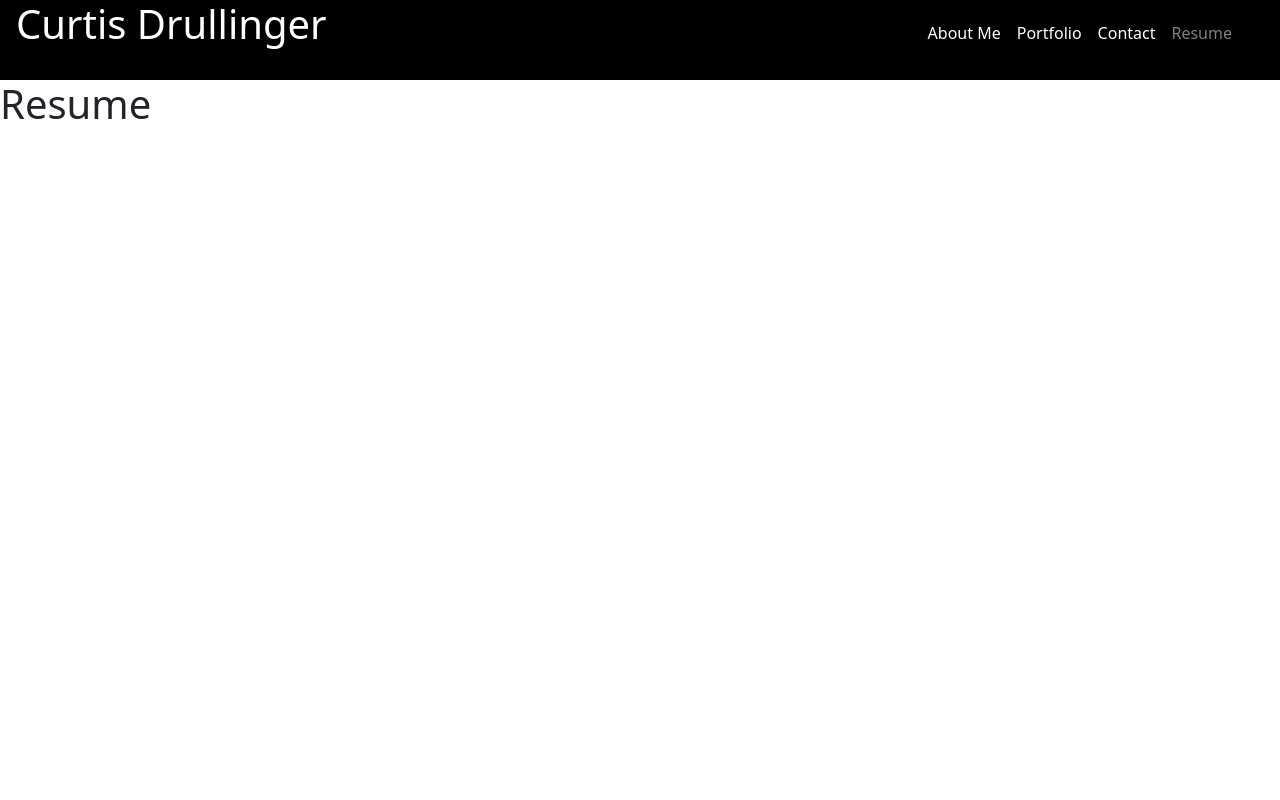
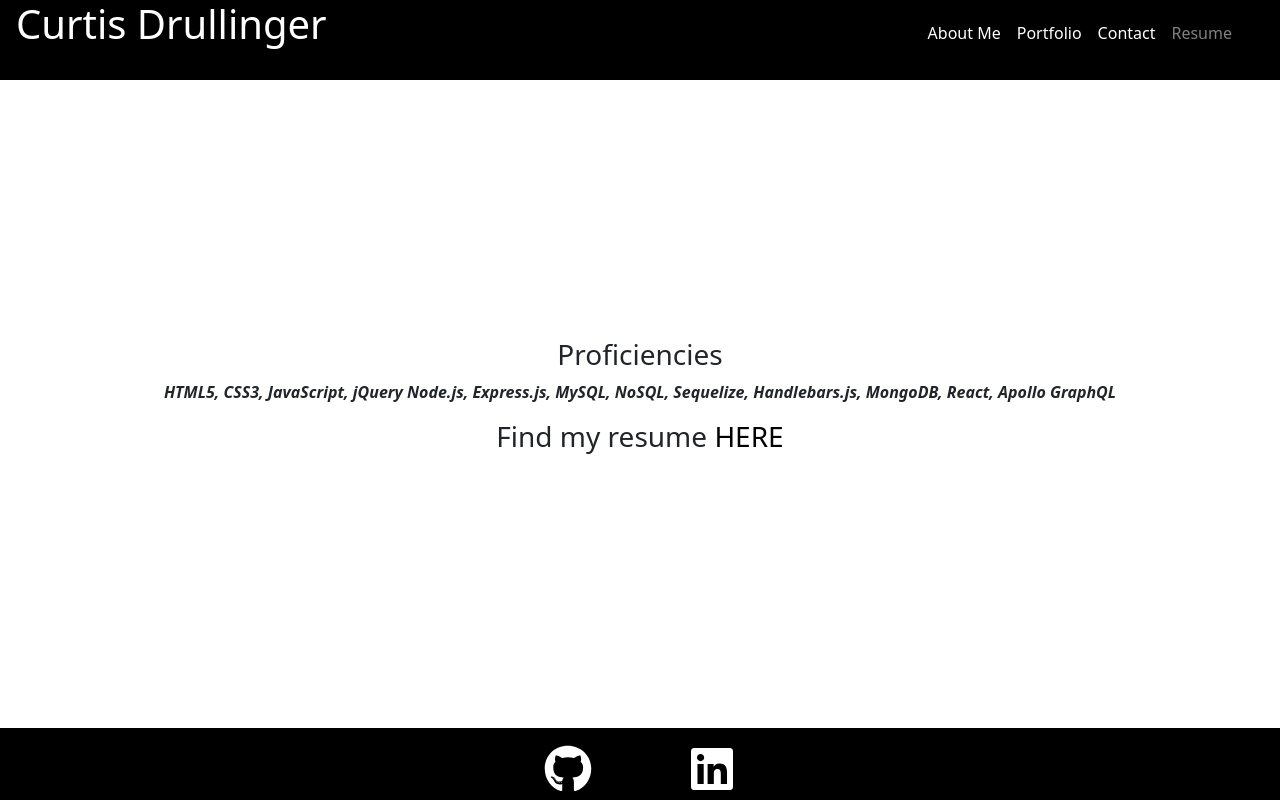
Before and after one commit to Curtisaurus/react-portfolio, a React (Create React App) app: page / in a window 1280 px wide. Both pictures are taken after a click on the item "Resume". Built offline with nearby package versions, Linux system fonts and the light colour scheme.

Commit message:
added basic page data and ran build

```diff
--- a/src/components/Footer.js
+++ b/src/components/Footer.js
@@ -1,8 +1,11 @@
 import React from 'react';
+import { FaGithub, FaLinkedin } from "react-icons/fa";
 
 export default function Footer() {
   return (
     <footer className="footer">
+      <a href="https://github.com/Curtisaurus"><FaGithub /></a>
+      <a href="https://www.linkedin.com/in/curtis-drullinger/ "><FaLinkedin  /></a>
     </footer>
   )
 }
--- a/src/components/Project.js
+++ b/src/components/Project.js
@@ -4,7 +4,7 @@ export default function Project(props) {
   return (
     <div className="project-card">
       <h3>{props.name}</h3>
-      <img className="project-img" src={props.imageUrl} alt={props.name}></img>
+      <img className="project-img" src={process.env.PUBLIC_URL + props.imageUrl} alt={props.name}></img>
       <p>{props.description}</p>
       <div className="project-links">
         <a href={props.github}>GitHub</a>
--- a/src/components/Resume.js
+++ b/src/components/Resume.js
@@ -2,6 +2,14 @@ import React from 'react';
 
 export default function Resume() {
   return (
-    <div><h1>Resume</h1></div>
+    <div className="center">
+      <h3>Proficiencies</h3>
+      <p>HTML5, CSS3, JavaScript, jQuery Node.js, Express.js, MySQL, NoSQL, Sequelize, Handlebars.js, MongoDB, React, Apollo GraphQL</p>
+      <h3>Find my resume{" "}
+        <a href="https://drive.google.com/file/d/15cX9uqaEvkTxMciEohjZH5sb4DukGiQj/view?usp=sharing">
+          HERE
+        </a>
+      </h3>
+    </div>
   )
 }
--- a/src/index.css
+++ b/src/index.css
@@ -22,11 +22,31 @@ ul {
   position: fixed;
   top: 0;
   height: 5em;
-  padding: 0 1em 0 1em;
+  padding: 0 1em;
   justify-content: space-between;
   align-items: baseline;
   background-color: black;
   color: white;
+}
+
+.footer {
+  display: flex;
+  width: 100%;
+  position: fixed;
+  bottom: 0;
+  max-height: 5em;
+  padding: 0em;
+  justify-content: center;
+  font-size: 3em;
+  align-items: center;
+  background-color: black;
+  color: white;
+}
+
+.footer a {
+  padding: 0;
+  margin: 0 1em;
+  color: white
 }
 
 .nav-list {
@@ -38,7 +58,7 @@ ul {
 }
 
 main {
-  margin-top: 5em;
+  margin: 5em 0em;
   overflow: auto;
 }
 
@@ -58,6 +78,25 @@ main {
   pointer-events: none;
 }
 
+.center {
+  width: auto;
+  height: 80vh;
+  display: flex;
+  flex-direction: column;
+  justify-content: center;
+  align-items: center;
+}
+
+.center a {
+  color: black;
+  text-decoration: none;
+}
+
+.center p {
+  font-weight: bold;
+  font-style: italic;
+}
+
 .selfie {
   max-width: 30vw;
   max-height: 30vh;
@@ -71,7 +110,7 @@ main {
 .project-box {
   display: flex;
   flex-wrap: wrap;
-  width: 100vw;
+  width: 95vw;
   justify-content: center;
 }
 
@@ -79,8 +118,8 @@ main {
   margin: 2em;
   padding: 1em;
   max-width: 35%;
-  -webkit-box-shadow: 6px 6px 15px 1px rgba(0,0,0,0.4);
-  box-shadow: 6px 6px 15px 1px rgba(0,0,0,0.4);
+    -webkit-box-shadow: 6px 6px 15px 1px rgba(0,0,0,0.4);
+    box-shadow: 6px 6px 15px 1px rgba(0,0,0,0.4);
   display: flex;
   flex-wrap: wrap;
   justify-content: center;
@@ -125,7 +164,7 @@ main {
 }
 
 @media screen and (max-width: 300px) {
-  .header {
+  .header, .footer {
     position: relative;
   }
 
```
